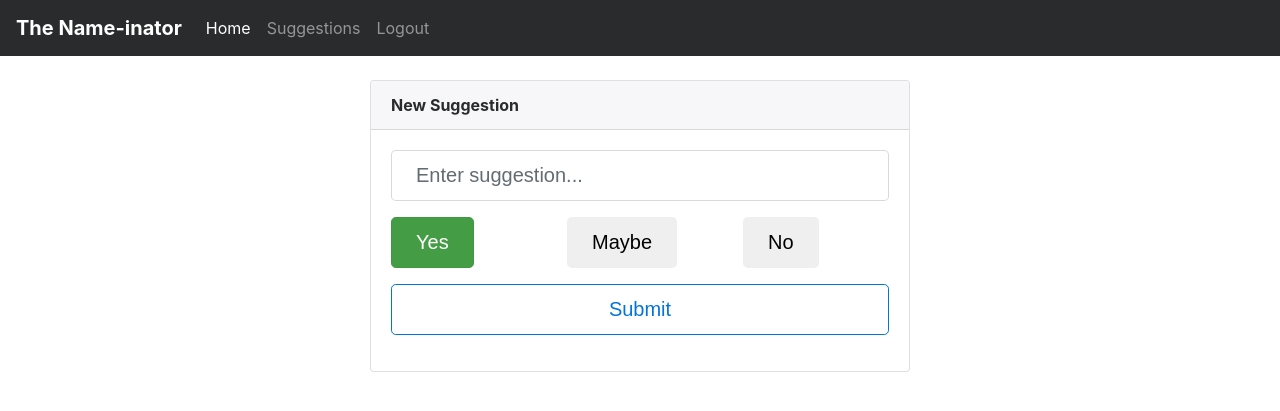
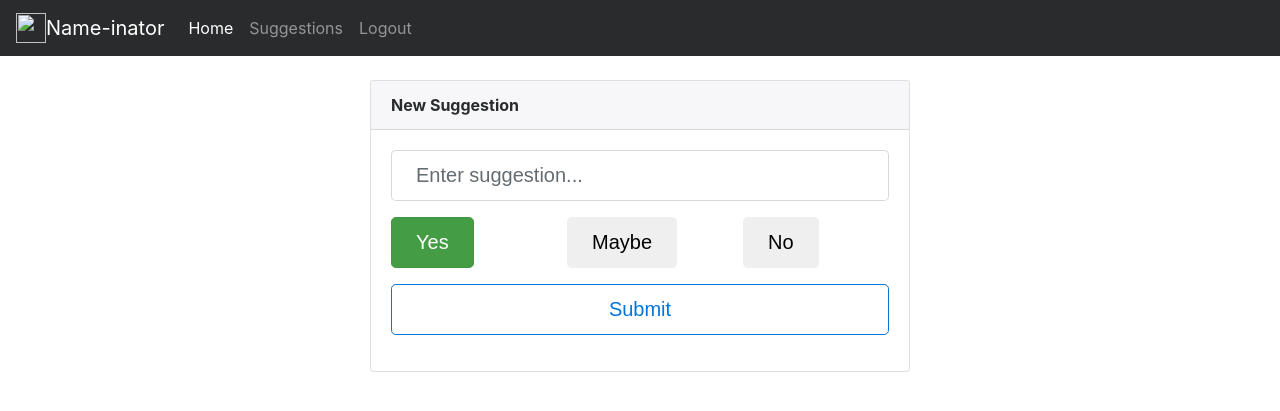
Before and after one commit to jimmydoh/namearbitrator, a Django app: page / in a window 1280 px wide. Shown: the top 411 px of the page. Run offline with Django 3.2, Linux system fonts and the light colour scheme; the visitor is signed in with stand-in values (Sample User, id 1); some libraries are stand-ins or nearby versions.

Commit message:
Adjusted favicons

```diff
--- a/static/icons/browserconfig.xml
+++ b/static/icons/browserconfig.xml
@@ -2,7 +2,10 @@
 <browserconfig>
     <msapplication>
         <tile>
-            <square150x150logo src="/static/icons/mstile-150x150.png"/>
+            <square70x70logo src="/static/icon/mstile-70x70.png?v=8je0Qk6YoB"/>
+            <square150x150logo src="/static/icon/mstile-150x150.png?v=8je0Qk6YoB"/>
+            <square310x310logo src="/static/icon/mstile-310x310.png?v=8je0Qk6YoB"/>
+            <wide310x150logo src="/static/icon/mstile-310x150.png?v=8je0Qk6YoB"/>
             <TileColor>#5cb85c</TileColor>
         </tile>
     </msapplication>
--- a/templates/_base.html
+++ b/templates/_base.html
@@ -5,18 +5,20 @@
     <head>
         <meta charset="utf-8" />
 		<meta name="viewport" content="width=device-width, initial-scale=1.0" />
-		<title>The Name-inator</title>
-		<link rel="apple-touch-icon" sizes="180x180" href="{% static 'icons/apple-touch-icon.png' %}">
-		<link rel="icon" type="image/png" href="{% static 'icons/favicon-32x32.png' %}" sizes="32x32">
-		<link rel="icon" type="image/png" href="{% static 'icons/favicon-16x16.png' %}" sizes="16x16">
-		<link rel="manifest" href="{% static 'icons/manifest.json' %}">
-		<link rel="mask-icon" href="{% static 'icons/safari-pinned-tab.svg' %}" color="#5cb85c">
-		<link rel="shortcut icon" href="{% static 'icons/favicon.ico' %}">
+		<title>Name-inator</title>
+		<link rel="apple-touch-icon" sizes="180x180" href="{% static 'icon/apple-touch-icon.png?v=8je0Qk6YoB' %}">
+		<link rel="icon" type="image/png" href="{% static 'icon/favicon-32x32.png?v=8je0Qk6YoB' %}" sizes="32x32">
+		<link rel="icon" type="image/png" href="{% static 'icon/favicon-194x194.png?v=8je0Qk6YoB' %}" sizes="194x194">
+		<link rel="icon" type="image/png" href="{% static 'icon/android-chrome-192x192.png?v=8je0Qk6YoB' %}" sizes="192x192">
+		<link rel="icon" type="image/png" href="{% static 'icon/favicon-16x16.png?v=8je0Qk6YoB' %}" sizes="16x16">
+		<link rel="manifest" href="{% static 'icon/manifest.json?v=8je0Qk6YoB' %}">
+		<link rel="mask-icon" href="{% static 'icon/safari-pinned-tab.svg?v=8je0Qk6YoB' %}" color="#5cb85c">
+		<link rel="shortcut icon" href="{% static 'icon/favicon.ico?v=8je0Qk6YoB' %}">
 		<meta name="apple-mobile-web-app-title" content="Name-inator">
 		<meta name="application-name" content="Name-inator">
 		<meta name="msapplication-TileColor" content="#5cb85c">
-		<meta name="msapplication-TileImage" content="{% static 'icons/mstile-144x144.png' %}">
-		<meta name="msapplication-config" content="{% static 'icons/browserconfig.xml' %}">
+		<meta name="msapplication-TileImage" content="{% static 'icon/mstile-144x144.png?v=8je0Qk6YoB' %}">
+		<meta name="msapplication-config" content="{% static 'icon/browserconfig.xml?v=8je0Qk6YoB' %}">
 		<meta name="theme-color" content="#5cb85c">
 		<!-- Core CSS - Include with every page -->
 		<link href="{% static 'css/bootstrap.min.css' %}" rel="stylesheet">
@@ -25,7 +27,7 @@
 	</head>
 	<body>
 		<nav class="navbar fixed-top navbar-toggleable-sm navbar-inverse bg-inverse">
-			<a class="navbar-brand" href="{% url 'home' %}"><strong>The Name-inator</strong></a>
+			<a class="navbar-brand" href="{% url 'home' %}"><img src="{% static 'icon/favicon-32x32.png' %}" width="30" height="30" class="d-inline-block align-top" alt="">Name-inator</a>
 			{% if user.is_authenticated %}
 			<button class="navbar-toggler navbar-toggler-right" type="button" data-toggle="collapse" data-target="#navbarNav" aria-controls="navbarNav" aria-expanded="false" aria-label="Toggle navigation">
 				<span class="navbar-toggler-icon"></span>
```
Also changed, not shown: static/icons/favicon-16x16.png, static/icons/favicon-194x194.png (added), static/icons/favicon-32x32.png, static/icons/favicon.ico, static/icons/manifest.json, static/icons/mstile-310x150.png (added), static/icons/mstile-310x310.png (added), static/icons/mstile-70x70.png (added), static/icons/safari-pinned-tab.svg.
